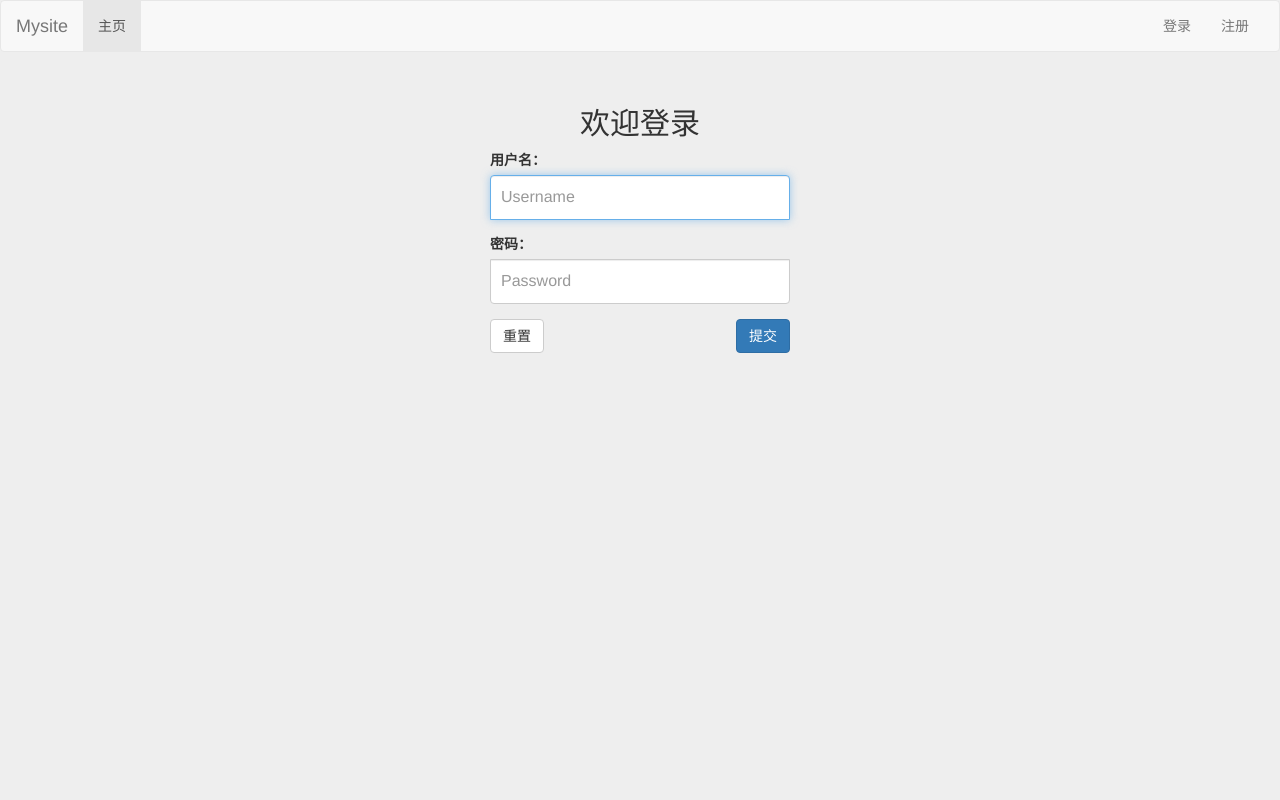
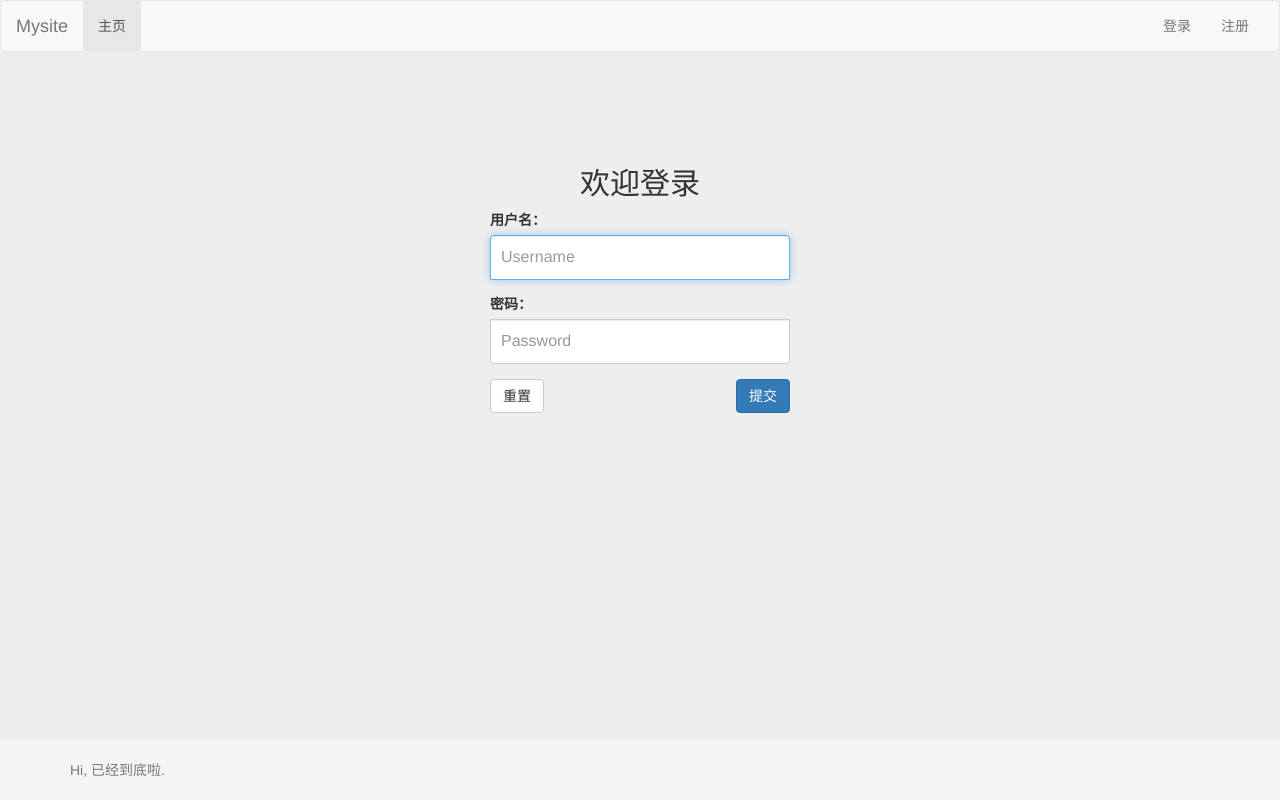
Before and after one commit to Jerrylee6/Python-100-days-study, a Django app: page /login/ in a window 1280 px wide. Run offline with Django 3.2, Linux system fonts and the light colour scheme; some libraries are stand-ins or nearby versions.

Commit message:
django用户登录与注册系统, （base模板)添加公共页脚

```diff
--- a/Day41-55/mysite_login/login/templates/login/base.html
+++ b/Day41-55/mysite_login/login/templates/login/base.html
@@ -11,6 +11,9 @@
 
     <!-- Bootstrap -->
     <link href="{% static 'bootstrap-3.3.7-dist/css/bootstrap.min.css' %}" rel="stylesheet">
+
+    <!-- Custom styles for this template -->
+    <link href="{% static 'bootstrap-3.3.7-dist/css/sticky-footer-navbar.css' %}" rel="stylesheet">
 
     <!-- HTML5 shim and Respond.js for IE8 support of HTML5 elements and media queries -->
     <!-- WARNING: Respond.js doesn't work if you view the page via file:// -->
@@ -49,6 +52,11 @@
 
     {% block content %}{% endblock %}
 
+    <footer class="footer">
+      <div class="container">
+        <p class="text-muted">Hi, 已经到底啦.</p>
+      </div>
+    </footer>
 
     <!-- jQuery (necessary for Bootstrap's JavaScript plugins) -->
     <script src="{% static 'js/jquery-3.2.1.js' %}"></script>
--- /dev/null
+++ b/Day41-55/mysite_login/static/bootstrap-3.3.7-dist/css/sticky-footer-navbar.css
@@ -0,0 +1,39 @@
+/* Sticky footer styles
+-------------------------------------------------- */
+html {
+  position: relative;
+  min-height: 100%;
+}
+body {
+  /* Margin bottom by footer height */
+  margin-bottom: 60px;
+}
+.footer {
+  position: absolute;
+  bottom: 0;
+  width: 100%;
+  /* Set the fixed height of the footer here */
+  height: 60px;
+  background-color: #f5f5f5;
+}
+
+
+/* Custom page CSS
+-------------------------------------------------- */
+/* Not required for template or sticky footer method. */
+
+body > .container {
+  padding: 60px 15px 0;
+}
+.container .text-muted {
+  margin: 20px 0;
+}
+
+.footer > .container {
+  padding-right: 15px;
+  padding-left: 15px;
+}
+
+code {
+  font-size: 80%;
+}
```
